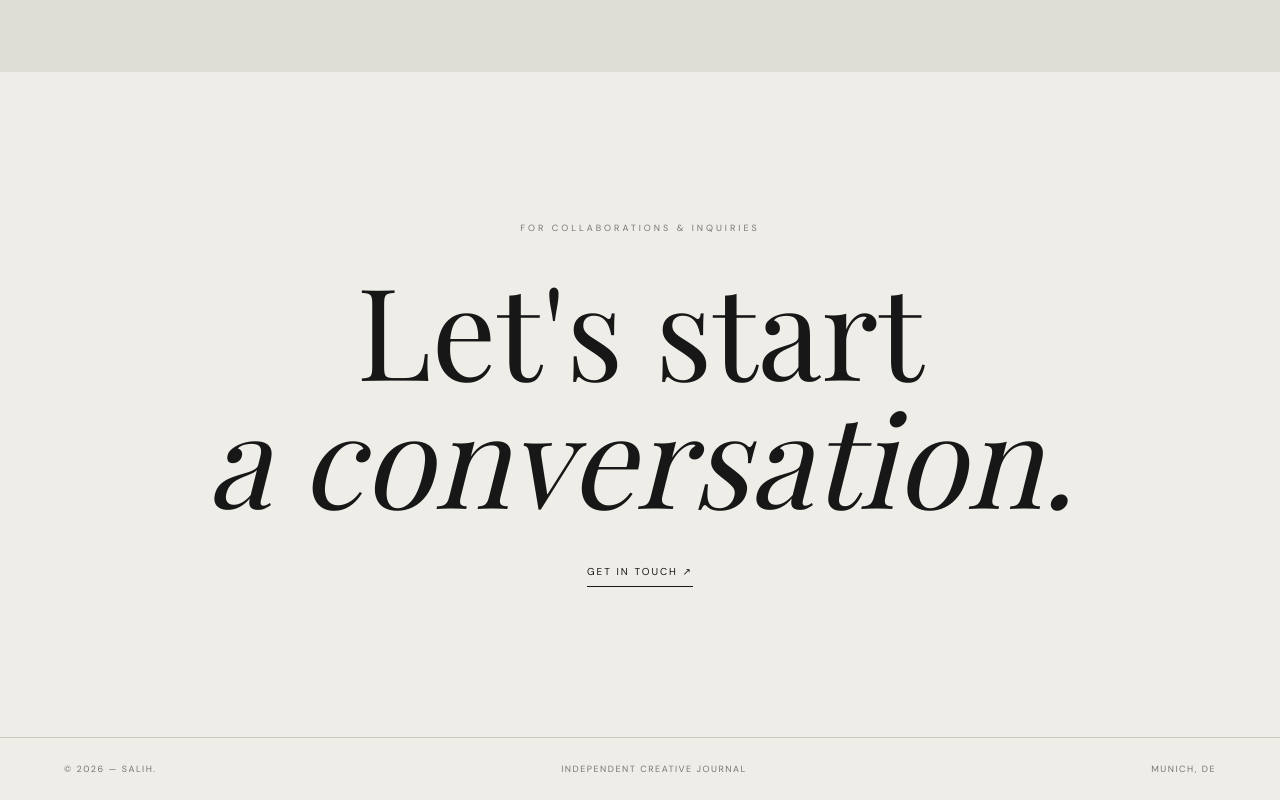
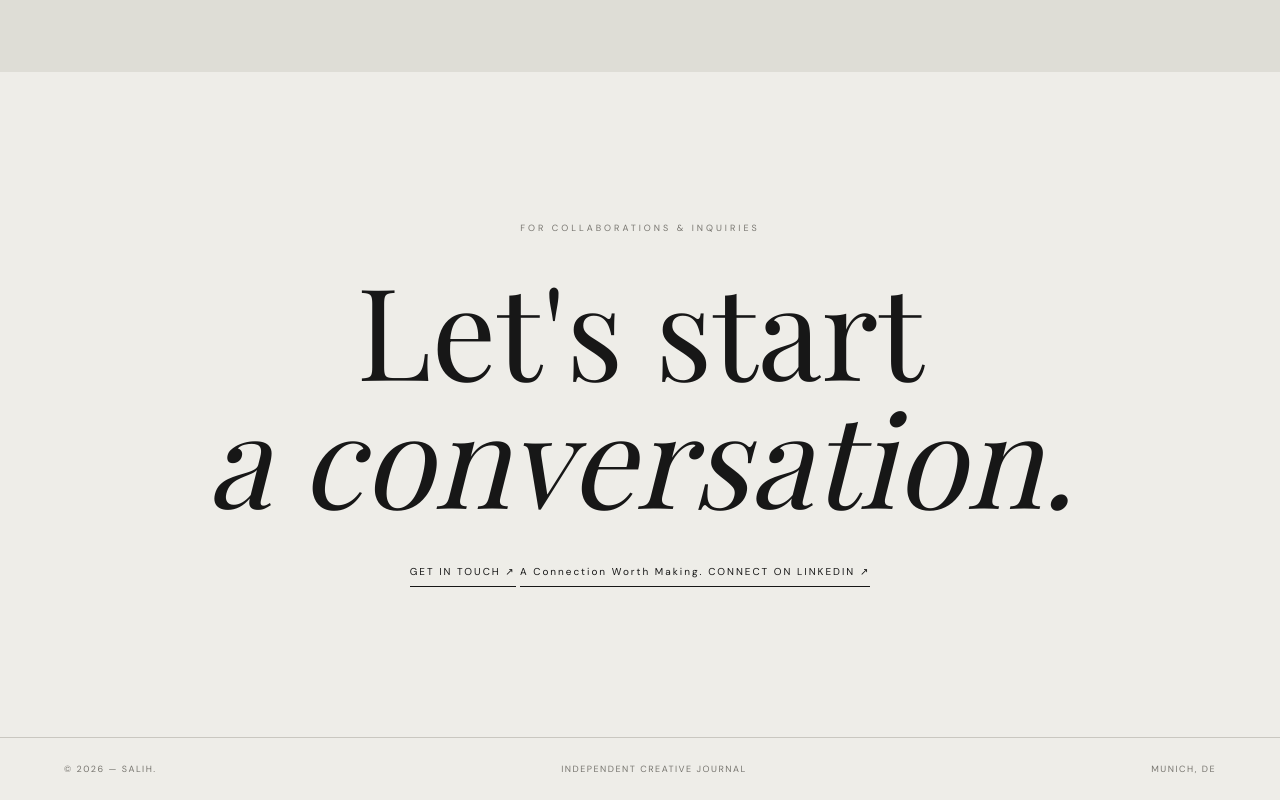
Before and after one commit to karakaplannsalih/salih-portfolio, a plain HTML site: page index.html in a window 1280 px wide. Shown: the part 4344-5144 px from the top of the page. Drawn offline with nearby package versions, Linux system fonts and the light colour scheme; a web font is replaced by a local one.

Commit message:
Update index.html

```diff
--- a/index.html
+++ b/index.html
@@ -679,6 +679,16 @@ footer {
   GET IN TOUCH ↗
 </a>
 
+<a
+  href="https://www.linkedin.com/in/salihkarakaplan/"
+  target="_blank"
+  rel="noopener noreferrer"
+  class="linkedin-link"
+>
+  <span>A Connection Worth Making.</span>
+  <span>CONNECT ON LINKEDIN ↗</span>
+</a>
+
 </section>
 
 </main>
```
